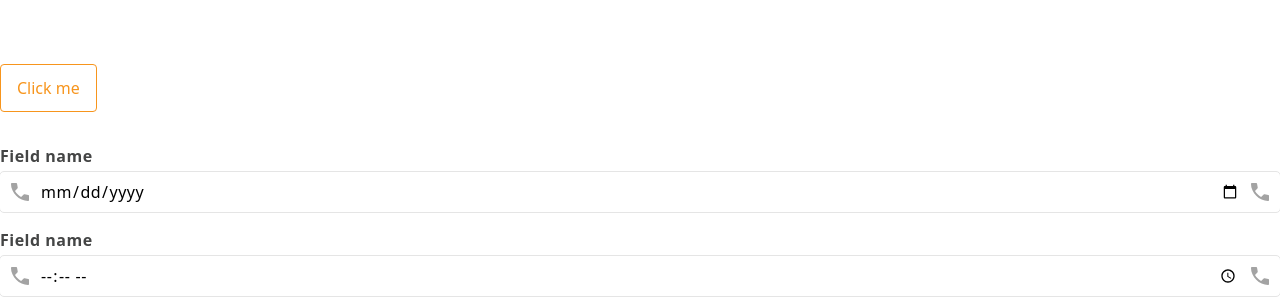
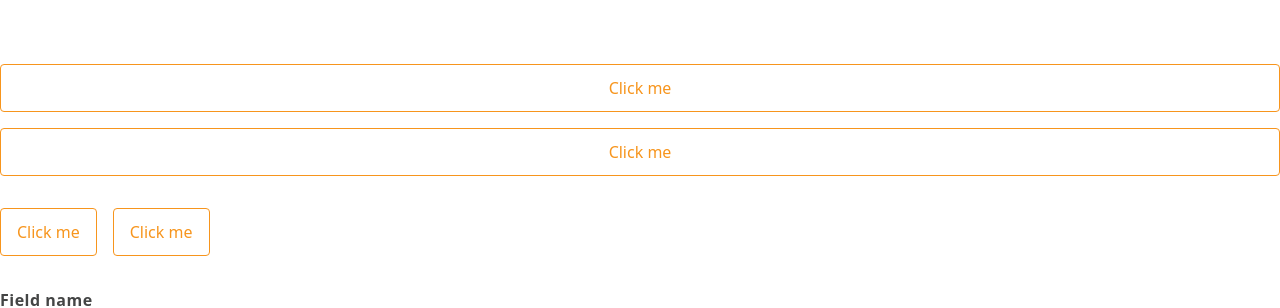
Before and after one commit to ansuz-dev/nexi, a Next.js app: page / in a window 1280 px wide. Shown: the top 308 px of the page. Built offline with nearby package versions, Linux system fonts and the light colour scheme; no server answers.

Commit message:
fix button

```diff
--- a/src/comps/items/buttons/Button001.tsx
+++ b/src/comps/items/buttons/Button001.tsx
@@ -24,10 +24,12 @@ const Button001 = (props: ButtonProps) : JSX.Element => {
 
   return props.link
     ? (
-      <Link href={props.href as string} prefetch={false}>
-        <span className={rootClass}>
-          {props.label}
-        </span>
+      <Link
+        href={props.href as string}
+        prefetch={false}
+        className={rootClass}
+      >
+        {props.label}
       </Link>
     )
     : (
--- a/src/pages/index.tsx
+++ b/src/pages/index.tsx
@@ -47,12 +47,35 @@ const Home = (): JSX.Element => (
     <main>
 
       <div className="container mx-auto space-y-8 py-16">
+        <div className="space-y-4">
+          <Button001
+            className="w-full"
+            label="Click me"
+            type="outlined"
+          />
+
+          <Button001
+            link
+            className="w-full"
+            label="Click me"
+            href="/test"
+            type="outlined"
+          />
+        </div>
+
+        <div className="space-x-4">
+          <Button001
+            label="Click me"
+            type="outlined"
+          />
+
           <Button001
             link
             label="Click me"
             href="/test"
             type="outlined"
           />
+        </div>
 
         <div className="space-y-4">
           <TextField001
```
Lines whose indentation alone changed are shown as unchanged.
